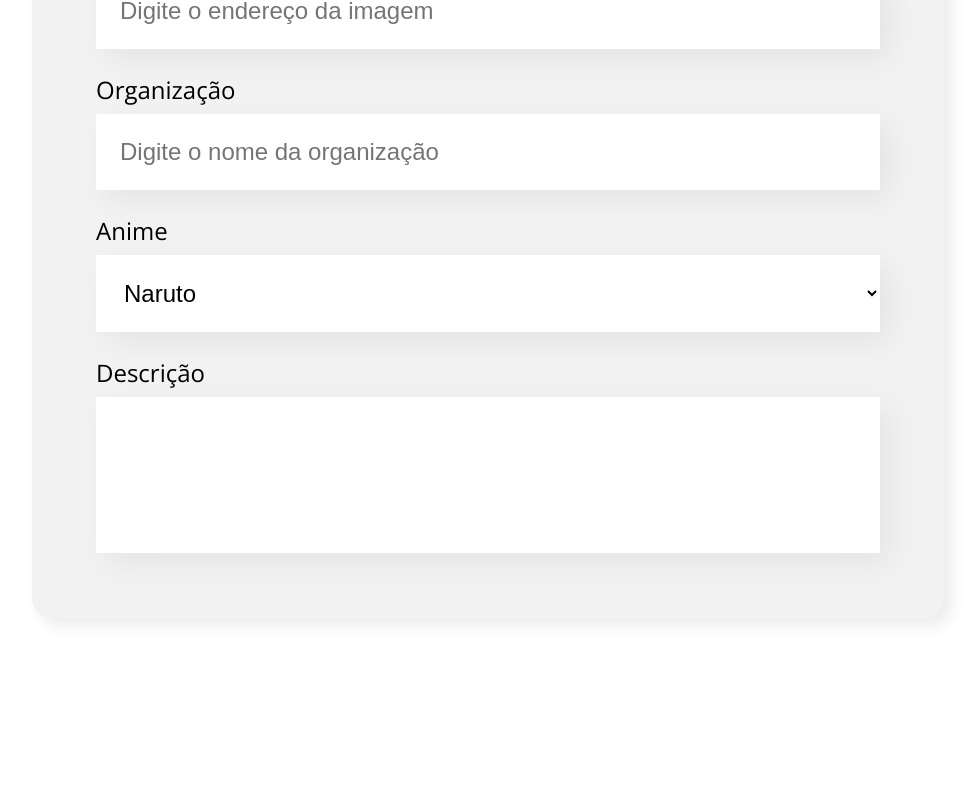
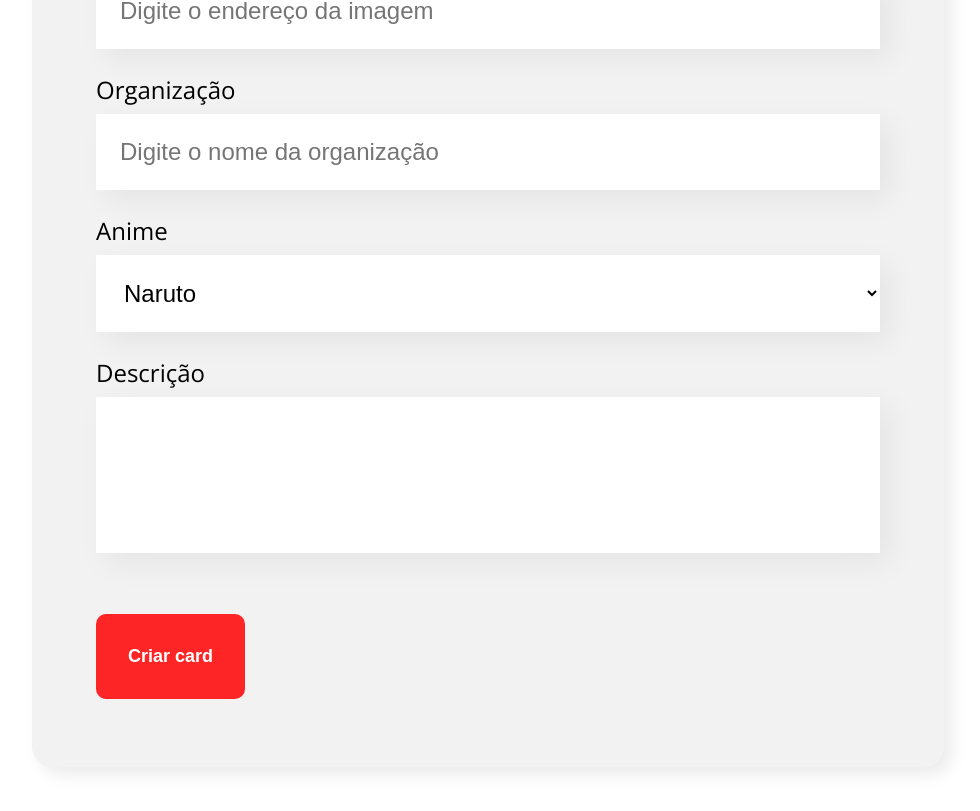
Before and after one commit to acn3to/villains-organogram, a React (Create React App) app: page / in a window 1280 px wide. Shown: the part 786-1597 px from the top of the page, without its empty margins (152-1132 px from the left). Before the commit the page ends 1484 px from the top, so only its background shows below. Built offline with nearby package versions, Linux system fonts and the light colour scheme.

Commit message:
:sparkles: creates button component
Add required to some form fields

```diff
--- /dev/null
+++ b/src/components/Button/Button.css
@@ -0,0 +1,19 @@
+.button {
+	border-radius: 10px;
+	padding: 32px;
+	margin: 32px 0;
+
+	font-weight: 700;
+	font-size: 18px;
+
+	border: none;
+	cursor: pointer;
+
+	color: #fff;
+	background-color: #fe2527;
+}
+
+.button:hover {
+	color: #d3d3d3;
+	background-color: #dd3533;
+}
--- /dev/null
+++ b/src/components/Button/index.js
@@ -0,0 +1,9 @@
+import './Button.css'
+
+import React from 'react'
+
+const Button = (props) => {
+  return <button className="button">{props.children}</button>
+}
+
+export default Button
--- a/src/components/Form/index.js
+++ b/src/components/Form/index.js
@@ -2,9 +2,10 @@ import './Form.css'
 
 import React from 'react'
 
+import Button from '../Button'
+import Dropdown from '../Dropdown'
 import TextArea from '../TextArea'
 import TextField from '../TextField'
-import Dropdown from '../Dropdown'
 
 const Form = () => {
   const animes = [
@@ -16,13 +17,23 @@ const Form = () => {
     'Boku no Hero Academia',
   ]
 
+  const onSave = (event) => {
+    event.preventDefault()
+    console.log('Submited...')
+  }
+
   return (
     <section className="form">
-      <form action="">
+      <form onSubmit={onSave}>
         <h2>Preencha os dados para criar o card do vilão</h2>
-        <TextField label="Nome" placeholder="Digite o nome do vilão" />
+        <TextField
+          required={true}
+          label="Nome"
+          placeholder="Digite o nome do vilão"
+        />
         <TextField label="Imagem" placeholder="Digite o endereço da imagem" />
         <TextField
+          required={true}
           label="Organização"
           placeholder="Digite o nome da organização"
         />
@@ -34,6 +45,7 @@ const Form = () => {
           cols="50"
           rows="4"
         />
+        <Button>Criar card</Button>
       </form>
     </section>
   )
--- a/src/components/TextField/index.js
+++ b/src/components/TextField/index.js
@@ -6,7 +6,11 @@ const TextField = (props) => {
   return (
     <div className="text-field">
       <label htmlFor="">{props.label}</label>
-      <input type="text" placeholder={props.placeholder} />
+      <input
+        type="text"
+        required={props.required}
+        placeholder={props.placeholder}
+      />
     </div>
   )
 }
```
